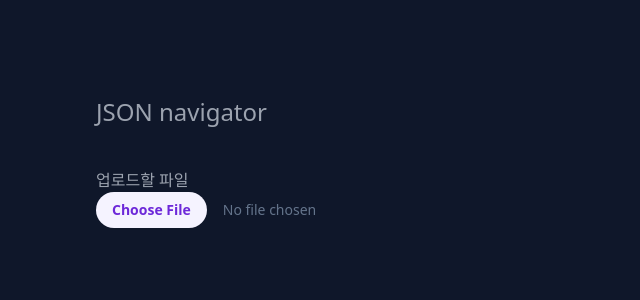
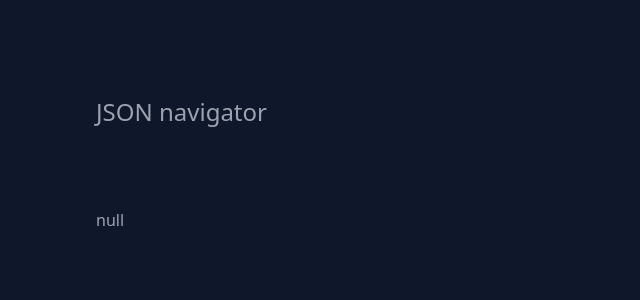
Before and after one commit to domuk-k/json-navigator, a Next.js app: page / in a window 1280 px wide. Shown: the top 300 px of the page, without its empty margins (0-640 px from the left). Built offline with nearby package versions, Linux system fonts and the light colour scheme.

Commit message:
fix: dynamic route 구현 - 네비게이션을 위한 동적 라우팅 적용

```diff
--- /dev/null
+++ b/pages/[...all]/index.tsx
@@ -0,0 +1,21 @@
+import type { NextPage } from 'next';
+
+import MainLayout from 'layouts';
+import Navigator from '@/components/Navigator';
+import { useRouter } from 'next/router';
+
+const LocatorPage: NextPage = () => {
+  const router = useRouter();
+
+  const paths = router.query.all;
+  const fileName = Array.isArray(paths) ? paths[0] : paths;
+
+  return (
+    <MainLayout>
+      <h2 className="text-3xl text-gray-700">{fileName}</h2>
+      <Navigator />
+    </MainLayout>
+  );
+};
+
+export default LocatorPage;
```
